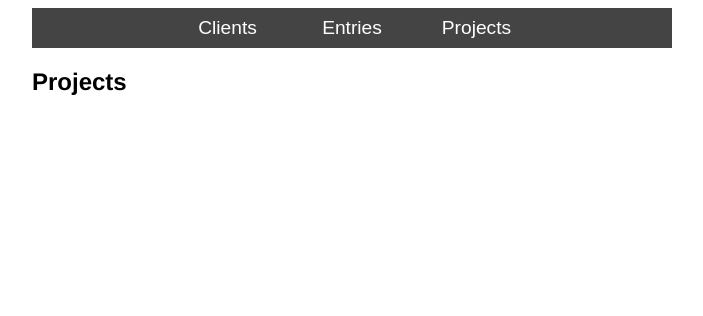
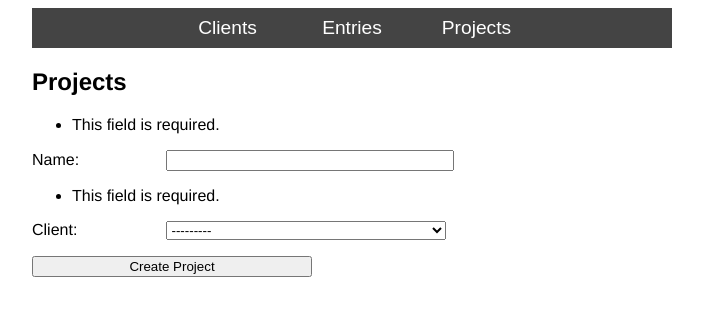
Before and after one commit to leaen/lesson-four, a Django app: page /projects/ in a window 1280 px wide. Shown: the top 316 px of the page, without its empty margins (288-991 px from the left). Run offline with Django 3.2, Linux system fonts and the light colour scheme; data that the repository does not hold is empty.

Commit message:
Created views and templates for the new forms
Created views and templates for the Client and Project forms

```diff
--- a/timetracker/entries/templates/entries.html
+++ b/timetracker/entries/templates/entries.html
@@ -7,7 +7,7 @@
   <form method="post">
     {% csrf_token %}
     {{ entry_form.as_p }}
-    <input type="submit" name="name" value="Create Entry">
+    <input type="submit" value="Create Entry">
   </form>
 
   <ul>
--- a/timetracker/entries/templates/projects.html
+++ b/timetracker/entries/templates/projects.html
@@ -4,6 +4,13 @@
 
 {% block content %}
   <h2>Projects</h2>
+
+  <form method="POST">
+    {% csrf_token %}
+    {{ project_form.as_p }}
+    <input type="submit" value="Create Project">
+  </form>
+
   <ul>
     {% for project in project_list %}
     <li>{{ project.name }} (<a href="{% url 'client-detail' pk=project.client.pk %}">{{ project.client.name }}</a>)</li>
--- a/timetracker/entries/views.py
+++ b/timetracker/entries/views.py
@@ -1,13 +1,25 @@
 from django.shortcuts import render, get_object_or_404
 
 from .forms import EntryForm
+from .forms import ProjectForm
+from .forms import ClientForm
 from .models import Client, Entry, Project
 
 
 def clients(request):
+    if request.method == 'POST':
+        client_form = ClientForm(request.POST)
+        if client_form.is_valid():
+            client = Client()
+            client.name = client_form.cleaned_data['name']
+            client.save()
+    else:
+        client_form = ClientForm(request.POST)
+
     client_list = Client.objects.all()
     return render(request, 'clients.html', {
         'client_list': client_list,
+        'client_form': client_form
     })
 
 
@@ -39,9 +51,19 @@ def entries(request):
         'entry_form': entry_form,
     })
 
+def projects(request):
+    if request.method == 'POST':
+        project_form = ProjectForm(request.POST)
+        if project_form.is_valid():
+            project = Project()
+            project.name = project_form.cleaned_data['name']
+            project.client = project_form.cleaned_data['client']
+            project.save()
+    else:
+        project_form = ProjectForm(request.POST)
 
-def projects(request):
     project_list = Project.objects.all()
     return render(request, 'projects.html', {
         'project_list': project_list,
+        'project_form': project_form,
     })
```
Also changed, not shown: timetracker/entries/templates/clients.html (+7 -0 lines), README.md.
